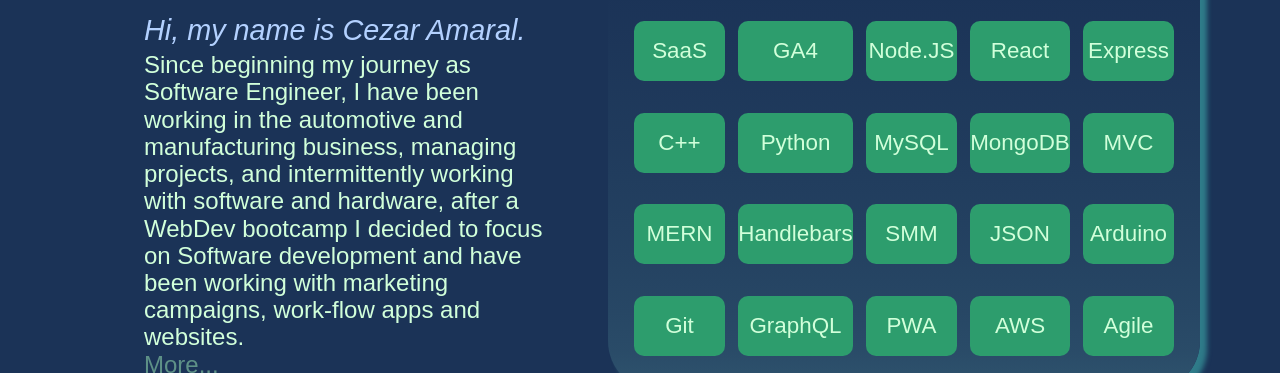
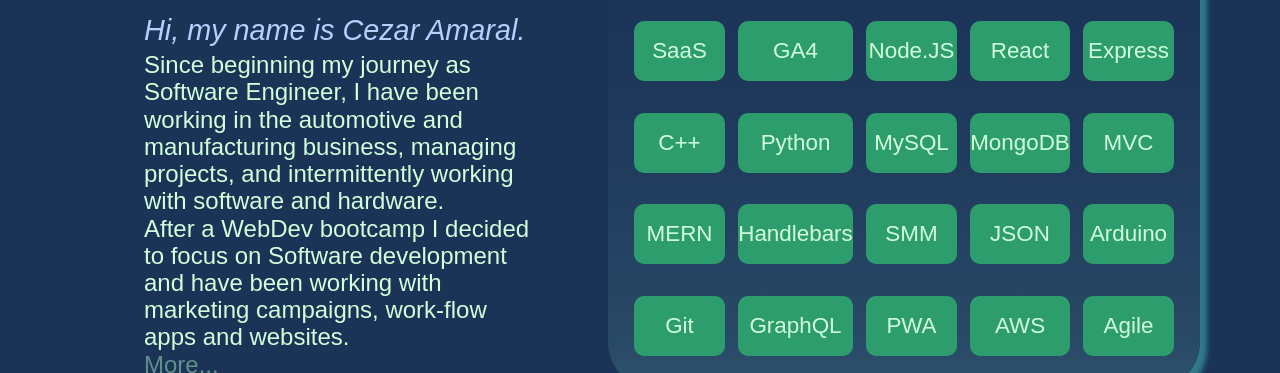
Before and after one commit to cdennis27/CezarPortfolioR, a React (Create React App) app: page /#/ in a window 1280 px wide. Shown: the part 579-952 px from the top of the page. Built offline with nearby package versions, Linux system fonts and the light colour scheme.

Commit message:
modified home about

```diff
--- a/src/pages/Home.js
+++ b/src/pages/Home.js
@@ -48,7 +48,8 @@ export default function Home() {
         <div className="home-banner-about-left">
           <h1>About me</h1>
           <p id="initial">Hi, my name is Cezar Amaral.</p>
-          <p>Since beginning my journey as Software Engineer, I have been working in the automotive and manufacturing business, managing projects, and intermittently working with software and hardware, after a WebDev bootcamp I decided to focus on Software development and have been working with marketing campaigns, work-flow apps and websites.
+          <p>Since beginning my journey as Software Engineer, I have been working in the automotive and manufacturing business, managing projects, and intermittently working with software and hardware.</p>
+          <p>After a WebDev bootcamp I decided to focus on Software development and have been working with marketing campaigns, work-flow apps and websites.
           </p>
           <p>
             <a id="no-style" href={`#/about/7`}> More...</a>
--- a/src/styles.css
+++ b/src/styles.css
@@ -203,7 +203,7 @@ body {
     font-weight: bold;
     text-align: left;
     padding: 0 0 0 10vw;
-
+   text-indent: 0;
     margin: 0 0 0 0;
 }
 
```
